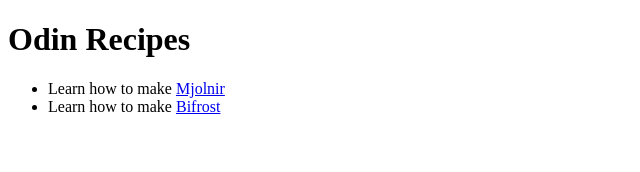
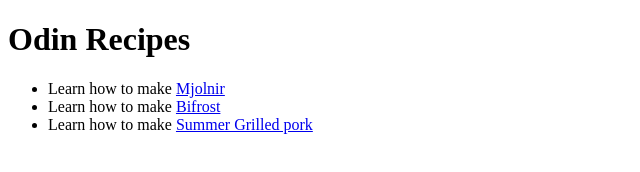
Before and after one commit to ThePala/odin-recipes, a plain HTML site: page index.html in a window 1280 px wide. Shown: the whole page, without its empty margins (0-640 px from the left). Drawn offline with Linux system fonts and the light colour scheme.

Commit message:
Changed link to grilled chop in index.html

```diff
--- a/index.html
+++ b/index.html
@@ -11,6 +11,7 @@
     <ul>
         <li>Learn how to make <a href="./recipes/mjolnir.html">Mjolnir</a></li>
         <li>Learn how to make <a href="./recipes/rainbowbridge.html">Bifrost</a></li>
+        <li>Learn how to make <a href="./recipes/chopmeat.html">Summer Grilled pork</a></li>
     </ul>
 </body>
 </html>
```
